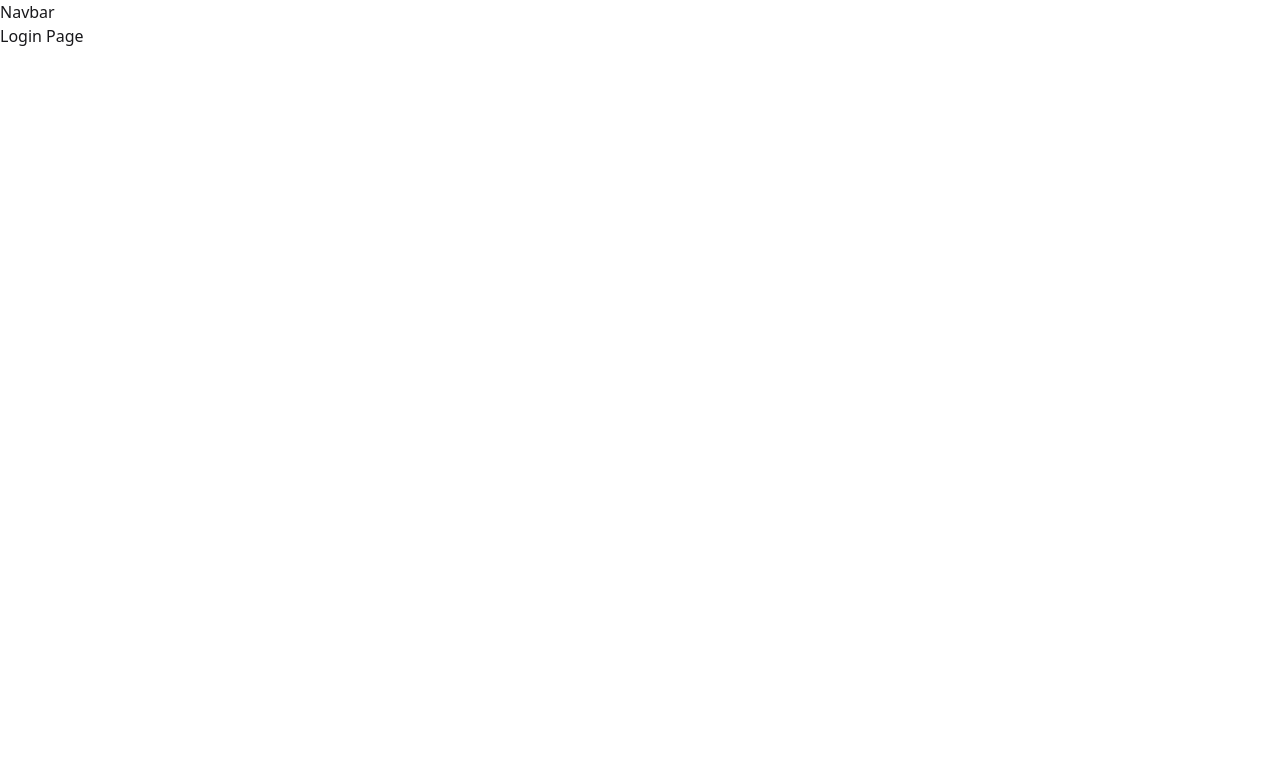
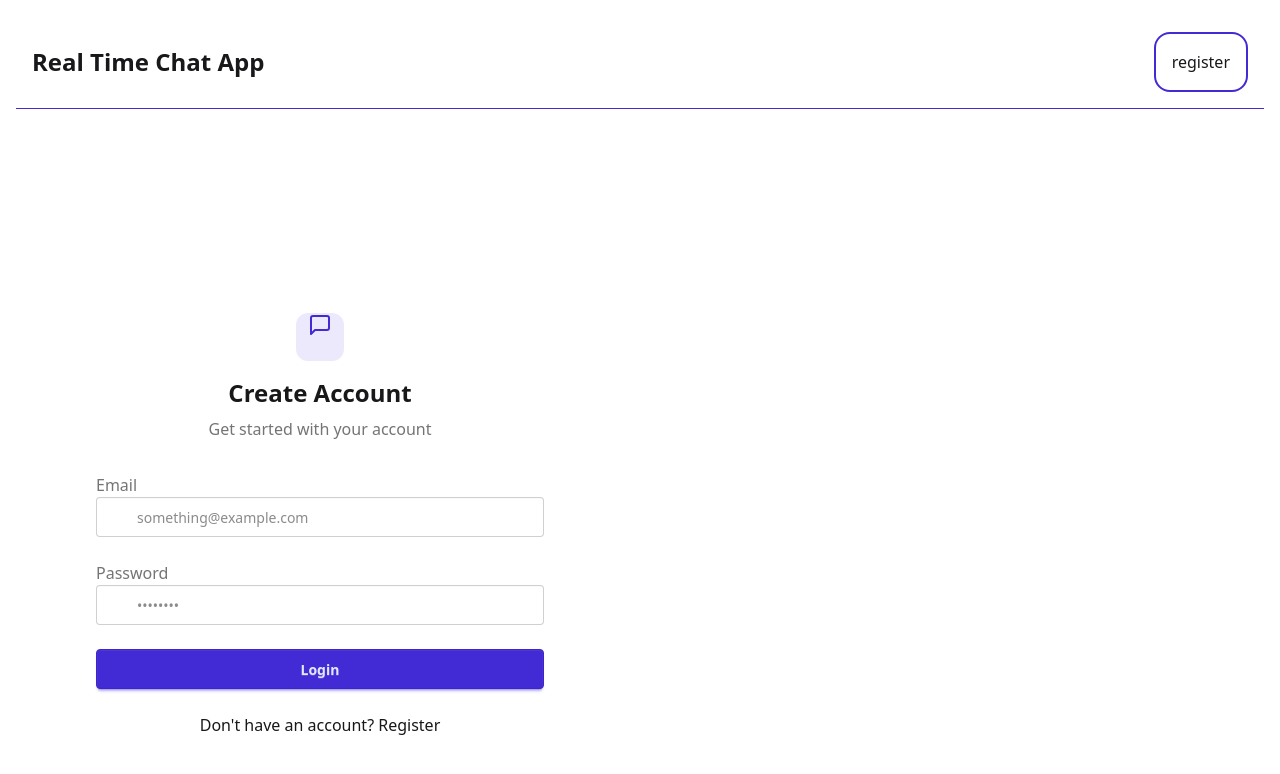
Before and after one commit to Dante-Nephilim/Real-Time-Chat-App, a React (Vite) app in the folder frontend/: page /login in a window 1280 px wide. Shown: the top 774 px of the page. Built offline with nearby package versions, Linux system fonts and the light colour scheme; no server answers.

Commit message:
Add authentication logic with Zustand; integrate toast notifications for feedback and enhance form validation in registration and login pages

```diff
--- a/frontend/src/App.tsx
+++ b/frontend/src/App.tsx
@@ -10,6 +10,7 @@ import SettingsPage from "./pages/SettingsPage";
 import { useEffect } from "react";
 import { useAuthStore } from "./store/useAuthStore";
 import { Loader } from "lucide-react";
+import { Toaster } from "react-hot-toast";
 
 function App() {
   const { authUser, checkAuth, isCheckingAuth } = useAuthStore();
@@ -27,6 +28,7 @@ function App() {
   }
   return (
     <div>
+      <Toaster />
       <Navbar />
       <Routes>
         <Route path="/" element={authUser ? <HomePage /> : <Navigate to="/login" />} />
--- a/frontend/src/components/NavBar.tsx
+++ b/frontend/src/components/NavBar.tsx
@@ -1,3 +1,55 @@
+import { useLocation, useNavigate } from "react-router-dom";
+import { useAuthStore } from "../store/useAuthStore";
 export default function Navbar() {
-  return <div>Navbar</div>;
+  const { authUser, logout } = useAuthStore();
+
+  //need to check the current route, if in login, we hide the login button, same for register
+  const location = useLocation();
+  const navigate = useNavigate();
+  return (
+    <div className="flex justify-between items-center m-4 p-4 border-b-1 border-primary">
+      <div>
+        <h2 className="text-2xl font-bold hover:shadow-2xl hover:shadow-secondary" onClick={() => navigate("/")}>
+          Real Time Chat App
+        </h2>
+      </div>
+      <div className="flex gap-4">
+        <button
+          className="cursor-pointer border-2 border-primary p-4 rounded-2xl hover:shadow-2xl hover:shadow-secondary"
+          onClick={() => navigate("/profile")}
+          hidden={!authUser}
+        >
+          Profile
+        </button>
+        <button
+          className="cursor-pointer border-2 border-primary p-4 rounded-2xl hover:shadow-2xl hover:shadow-secondary"
+          onClick={() => navigate("/settings")}
+          hidden={!authUser}
+        >
+          Settings
+        </button>
+        <button
+          className="cursor-pointer border-2 border-primary p-4 rounded-2xl hover:shadow-2xl hover:shadow-secondary"
+          onClick={() => logout()}
+          hidden={!authUser}
+        >
+          Logout
+        </button>
+        <button
+          className="cursor-pointer border-2 border-primary p-4 rounded-2xl hover:shadow-2xl hover:shadow-secondary"
+          onClick={() => navigate("/login")}
+          hidden={authUser !== null || location.pathname === "/login"}
+        >
+          Login
+        </button>
+        <button
+          className="cursor-pointer border-2 border-primary p-4 rounded-2xl hover:shadow-2xl hover:shadow-secondary"
+          onClick={() => navigate("/register")}
+          hidden={authUser !== null || location.pathname === "/register"}
+        >
+          register
+        </button>
+      </div>
+    </div>
+  );
 }
--- a/frontend/src/pages/LoginPage.tsx
+++ b/frontend/src/pages/LoginPage.tsx
@@ -1,3 +1,92 @@
+import { MessageSquare, User } from "lucide-react";
+import { useAuthStore } from "../store/useAuthStore";
+import { useState } from "react";
+import { Link } from "react-router-dom";
+
+export interface LoginFormData {
+  email: string;
+  password: string;
+}
 export default function LoginPage() {
-  return <div>Login Page</div>;
+  const { isLoggingIn, login } = useAuthStore();
+
+  const [formData, setFormData] = useState<LoginFormData>({
+    email: "",
+    password: "",
+  });
+  const handleSubmit = (e: React.FormEvent<HTMLFormElement>) => {
+    e.preventDefault();
+    login(formData);
+  };
+  return (
+    <div className="min-h-screen grid lg:grid-cols-2">
+      {/* left side */}
+      <div className="flex flex-col justify-center items-center p-6 sm:p-12">
+        <div className="w-full max-w-md space-y-8">
+          {/* Logo */}
+          <div className="text-center mb-8">
+            <div className="flex flex-col items-center gap-2 group">
+              <div className="size-12 rounded-xl bg-primary/10 flex item-center justify-center group-hover:bg-primary/20 transition-colors">
+                <MessageSquare className="size-6 text-primary" />
+              </div>
+              <h1 className="text-2xl font-bold mt-2">Create Account</h1>
+              <p className="text-base-content/60">Get started with your account</p>
+            </div>
+          </div>
+          <form onSubmit={handleSubmit} className="space-y-6">
+            {/* Email */}
+            <div className="form-control">
+              <label className="label">
+                <span className="label-text font-medium">Email</span>
+              </label>
+              <div className="relative">
+                <div className="absolute inset-y-0 left-0 pl-3 flex items-center pointer-events-none">
+                  <User className="size-5 text-base-content/40" />
+                </div>
+                <input
+                  type="email"
+                  className={`input input-bordered w-full pl-10`}
+                  placeholder="something@example.com"
+                  value={formData.email}
+                  onChange={(e) => setFormData({ ...formData, email: e.target.value })}
+                />
+              </div>
+            </div>
+            {/* Password */}
+            <div className="form-control">
+              <label className="label">
+                <span className="label-text font-medium">Password</span>
+              </label>
+              <div className="relative">
+                <div className="absolute inset-y-0 left-0 pl-3 flex items-center pointer-events-none">
+                  <User className="size-5 text-base-content/40" />
+                </div>
+                <input
+                  type="password"
+                  className={`input input-bordered w-full pl-10`}
+                  placeholder="••••••••"
+                  value={formData.password}
+                  onChange={(e) => setFormData({ ...formData, password: e.target.value })}
+                />
+              </div>
+            </div>
+            {/* Submit */}
+            <div className="form-control">
+              {!isLoggingIn && <button className="btn btn-primary w-full">Login</button>}
+              {isLoggingIn && (
+                <button className="btn btn-primary w-full" disabled>
+                  Logging In...
+                </button>
+              )}
+            </div>
+            <div className="flex justify-center items-center">
+              <p>
+                Don't have an account? <Link to="/register">Register</Link>
+              </p>
+            </div>
+          </form>
+        </div>
+      </div>
+    </div>
+  );
 }
--- a/frontend/src/pages/RegisterPage.tsx
+++ b/frontend/src/pages/RegisterPage.tsx
@@ -1,6 +1,8 @@
 import { useState } from "react";
 import { useAuthStore } from "../store/useAuthStore";
 import { Eye, EyeOff, MessageSquare, User } from "lucide-react";
+import toast from "react-hot-toast";
+import { Link } from "react-router-dom";
 
 export interface RegisterFormData {
   firstName: string;
@@ -21,10 +23,34 @@ export default function RegisterPage() {
 
   const { signUp, isSigningUp } = useAuthStore();
 
-  const validateForm = () => {};
+  const validateForm = () => {
+    if (formData.firstName.length === 0) {
+      toast.error("First Name is required");
+      return false;
+    } else if (formData.lastName.length === 0) {
+      toast.error("Last Name is required");
+      return false;
+    } else if (formData.email.length === 0) {
+      toast.error("Email is required");
+      return false;
+    } else if (formData.password.length === 0) {
+      toast.error("Password is required");
+      return false;
+    } else if (formData.confirmPassword.length === 0) {
+      toast.error("Confirm Password is required");
+      return false;
+    } else if (formData.password !== formData.confirmPassword) {
+      toast.error("Passwords do not match");
+      return false;
+    }
+    return true;
+  };
 
-  const handleSubmit = (e) => {
+  const handleSubmit = (e: React.FormEvent<HTMLFormElement>) => {
     e.preventDefault();
+    if (validateForm()) {
+      signUp(formData);
+    }
   };
 
   return (
@@ -153,7 +179,21 @@ export default function RegisterPage() {
                 </button>
               </div>
             </div>
+            {/* Submit */}
+            <div className="form-control">
+              {!isSigningUp && <button className="btn btn-primary w-full">Create Account</button>}
+              {isSigningUp && (
+                <button className="btn btn-primary w-full" disabled>
+                  Creating Account...
+                </button>
+              )}
+            </div>
           </form>
+          <div className="flex justify-center items-center">
+            <p>
+              Already have an account? <Link to="/login">Login</Link>
+            </p>
+          </div>
         </div>
       </div>
     </div>
--- a/frontend/src/store/useAuthStore.ts
+++ b/frontend/src/store/useAuthStore.ts
@@ -1,15 +1,18 @@
 import { create } from "zustand";
 import { axiosInstance } from "../lib/axios";
 import { RegisterFormData } from "../pages/RegisterPage";
-
+import { LoginFormData } from "../pages/LoginPage";
+import { User } from "../types/user";
 interface AuthState {
-  authUser: any | null;
+  authUser: User | null;
   isSigningUp: boolean;
   isLoggingIn: boolean;
   isUpdatingProfile: boolean;
   isCheckingAuth: boolean;
   checkAuth: () => Promise<void>;
   signUp: (data: RegisterFormData) => Promise<void>;
+  login: (data: LoginFormData) => Promise<void>;
+  logout: () => Promise<void>;
 }
 
 export const useAuthStore = create<AuthState>((set) => ({
@@ -30,10 +33,17 @@ export const useAuthStore = create<AuthState>((set) => ({
       set({ isCheckingAuth: false });
     }
   },
+
   signUp: async (data: RegisterFormData) => {
     try {
       set({ isSigningUp: true });
-      const response = await axiosInstance.post("/auth/register", data);
+      const userData = {
+        firstName: data.firstName,
+        lastName: data.lastName,
+        email: data.email,
+        password: data.password,
+      };
+      const response = await axiosInstance.post("/auth/register", userData);
       set({ authUser: response.data.data });
     } catch (error) {
       console.error(error);
@@ -41,4 +51,31 @@ export const useAuthStore = create<AuthState>((set) => ({
       set({ isSigningUp: false });
     }
   },
+
+  login: async (data: LoginFormData) => {
+    try {
+      set({ isLoggingIn: true });
+      const userData = {
+        email: data.email,
+        password: data.password,
+      };
+      const response = await axiosInstance.post("/auth/login", userData);
+      set({ authUser: response.data.data });
+    } catch (error) {
+      console.error(error);
+    } finally {
+      set({ isLoggingIn: false });
+    }
+  },
+
+  logout: async () => {
+    try {
+      await axiosInstance.post("/auth/logout");
+      set({ authUser: null });
+    } catch (error) {
+      console.error(error);
+    } finally {
+      set({ isLoggingIn: false });
+    }
+  },
 }));
```
Also changed, not shown: frontend/src/types/user.d.ts (added, +11 -0 lines).
